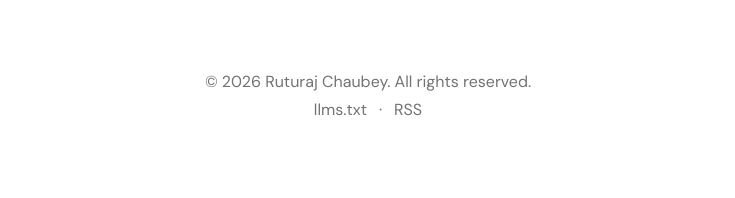
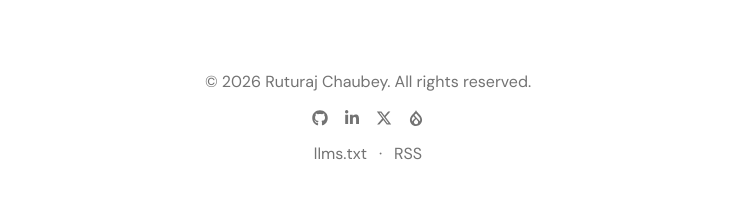
Before and after one commit to RChaubey16/portfolio-xyz, a Next.js app: page /gears in a window 1280 px wide. Shown: the part 1019-1217 px from the top of the page, without its empty margins (272-1007 px from the left). Built offline with nearby package versions, Linux system fonts and the light colour scheme.

Commit message:
chore: add social links to footer

```diff
--- a/components/Footer.tsx
+++ b/components/Footer.tsx
@@ -1,10 +1,23 @@
 import Image from "next/image";
 import Link from "next/link";
 
+import { FaDrupal, FaGithub, FaLinkedinIn, FaXTwitter } from "react-icons/fa6";
+
+import { Tooltip, TooltipContent, TooltipTrigger } from "@/components/ui/tooltip";
 import config from "@/data/newConfig.json";
+
+const socialIcons = {
+  LinkedIn: <FaLinkedinIn className="h-4 w-4" />,
+  GitHub: <FaGithub className="h-4 w-4" />,
+  Twitter: <FaXTwitter className="h-4 w-4" />,
+  Drupal: <FaDrupal className="h-4 w-4" />,
+} as const;
+
+type SocialName = keyof typeof socialIcons;
 
 const Footer = () => {
   const footerImage = config.footerImage;
+  const socials = config.socials;
   return (
     <footer className="mx-auto mb-10 w-full max-w-2xl px-4 md:px-0">
       <div className="border-border/40 bg-card w-full overflow-hidden rounded-2xl border shadow-sm">
@@ -18,8 +31,26 @@ const Footer = () => {
           />
         </div>
       </div>
-      <div className="text-muted-foreground my-20 flex flex-col items-center gap-1 text-sm">
+      <div className="text-muted-foreground my-20 flex flex-col items-center gap-4 text-sm">
         <p>&copy; 2026 Ruturaj Chaubey. All rights reserved.</p>
+        <div className="flex items-center gap-4">
+          {socials.map((social) => (
+            <Tooltip key={social.name}>
+              <TooltipTrigger asChild>
+                <Link
+                  href={social.href}
+                  target="_blank"
+                  rel="noopener noreferrer"
+                  aria-label={social.tooltip}
+                  className="hover:text-foreground transition-colors"
+                >
+                  {socialIcons[social.name as SocialName]}
+                </Link>
+              </TooltipTrigger>
+              <TooltipContent>{social.tooltip}</TooltipContent>
+            </Tooltip>
+          ))}
+        </div>
         <div className="flex items-center gap-3">
           <Link href="/llms.txt" className="hover:text-foreground transition-colors">
             llms.txt
```
